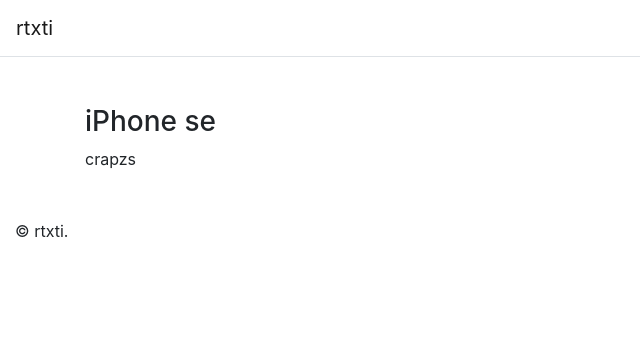
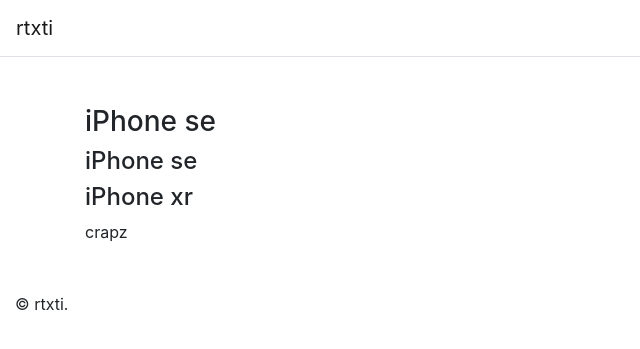
Before and after one commit to rtxti/www, a Jekyll site: the page built from _smartphones/apple/iphone-se.md, in a window 1280 px wide. Shown: the top 349 px of the page, without its empty margins (0-640 px from the left). Built offline with Jekyll 4.4.1, drawn with Linux system fonts in a browser that asks for light colours.

Commit message:
Update iphone-se.md

```diff
--- a/_smartphones/apple/iphone-se.md
+++ b/_smartphones/apple/iphone-se.md
@@ -7,8 +7,8 @@ path: 1
 <div class="container">
   <h3>{{ page.title }}</h3>
   {% for phones in site.data.smartphones %}
-  {% assign phone = phones[page.path] %}
+  {% assign phone = phones[1] %}
   <h4>{{ phone.name }}</h4>
   {% endfor %}
-  crapzs
+  crapz
 </div>
```
